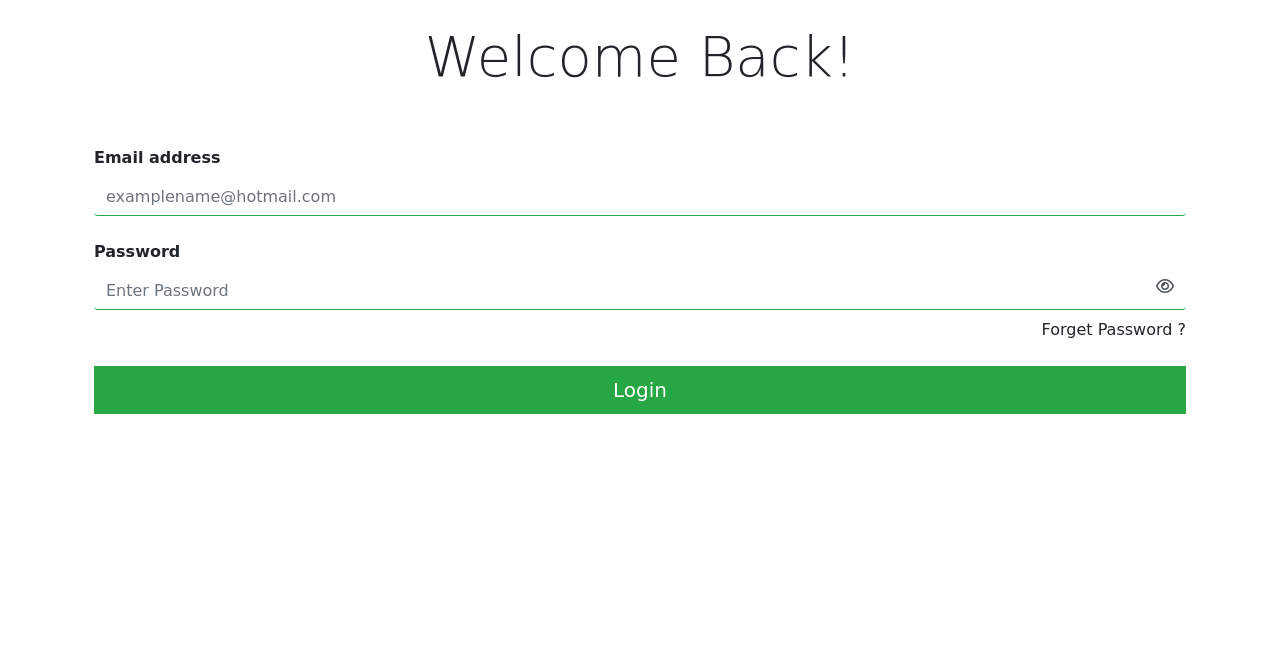
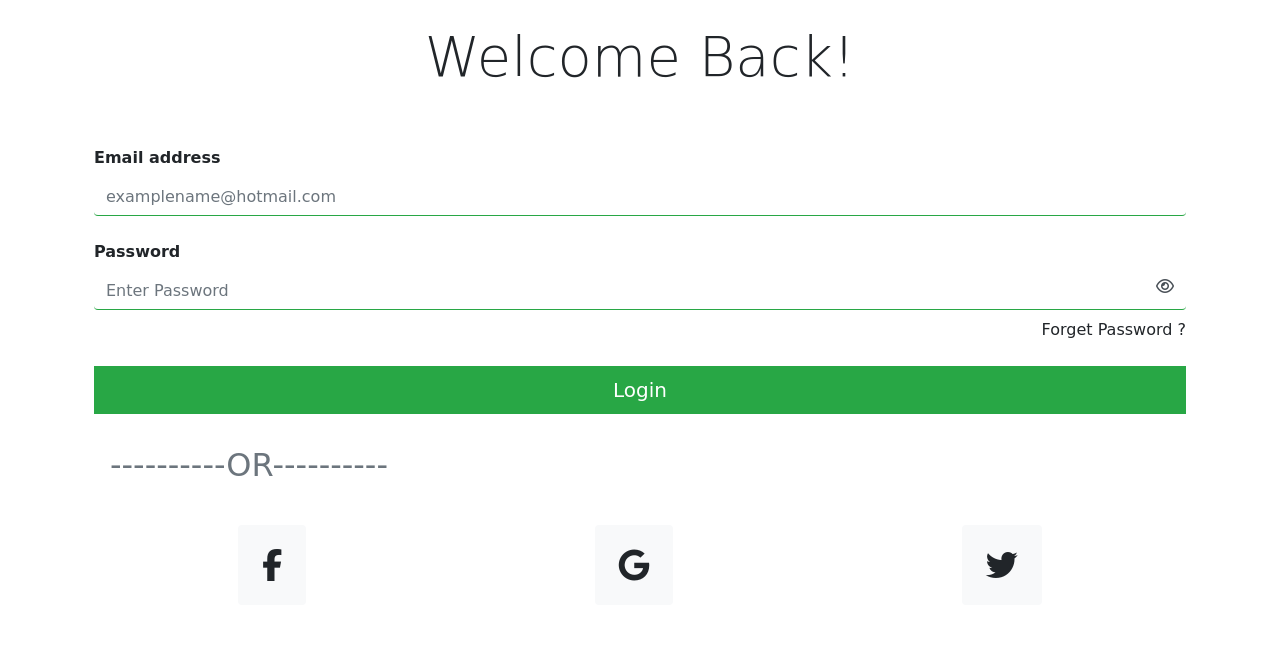
Before and after one commit to kesh247/myBackend, a Django app: template polls/templates/pages/Login.html in a window 1280 px wide. Shown: the part 25-693 px from the top of the page. Run offline with Django 3.2, Linux system fonts and the light colour scheme; the template is opened without the code that fills it, so the values that code supplies are empty; some libraries are stand-ins or nearby versions; some web fonts are replaced.

Commit message:
added three social medoa icon at the bottom as new option sign in method

```diff
--- a/polls/templates/pages/Login.html
+++ b/polls/templates/pages/Login.html
@@ -40,5 +40,15 @@
       <button class="mt-4 rounded-0 btn-block btn btn-lg btn-success" type="submit">Login</button>
 
    </form>
+   <div class="m-3 py-3 text-muted">
+      <h2 class="text-muted">----------OR----------</h2>
+   </div>
+
+   <div class="social rounded mr- auto d-flex justify-content-around">
+
+      <a class="p-4 rounded fa fa-facebook fa-2x bg-danger bg-light"></a>
+      <a class="fa fa-google rounded fa-2x bg-danger bg-light p-4"></a>
+      <a class="fa fa-twitter rounded fa-2x bg-light p-4"></a>
+   </div>
 </div>
 {% endblock %}
```
